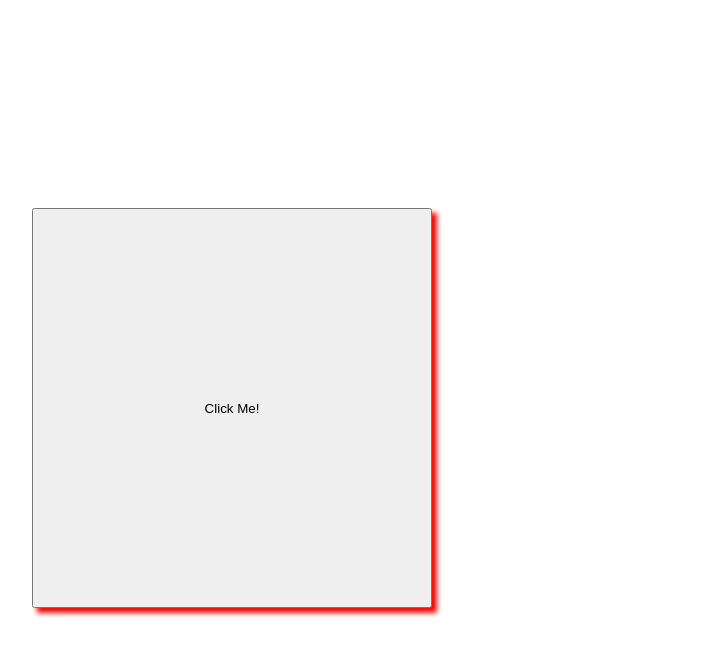
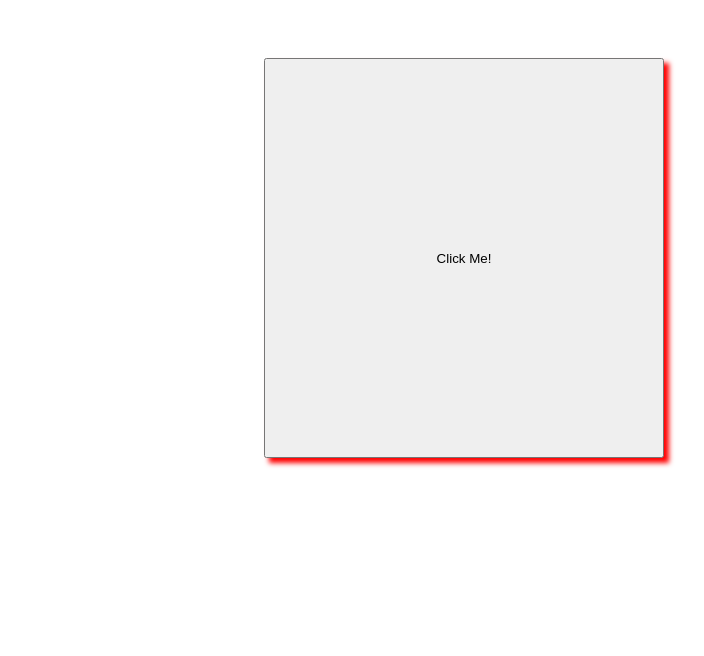
Before and after one commit to Adityasusrname/special-button, a plain HTML site: page index.html in a window 1280 px wide. Shown: the whole page, without its empty margins (176-880 px from the left). Drawn offline with Linux system fonts and the light colour scheme.

Commit message:
Fixed a mistake in style.css and also modified the margin property of button

```diff
--- a/style.css
+++ b/style.css
@@ -1,4 +1,4 @@
-button-container{
+.button-container{
     display: flex;
     justify-content: center;
 
@@ -9,8 +9,8 @@ button-container{
 button{
     width: 400px;
     height:400px;
-    margin:200px;
     box-shadow:5px 5px 5px red;
+    margin-top: 50px;
     transition: 1s;
 
 }
```
